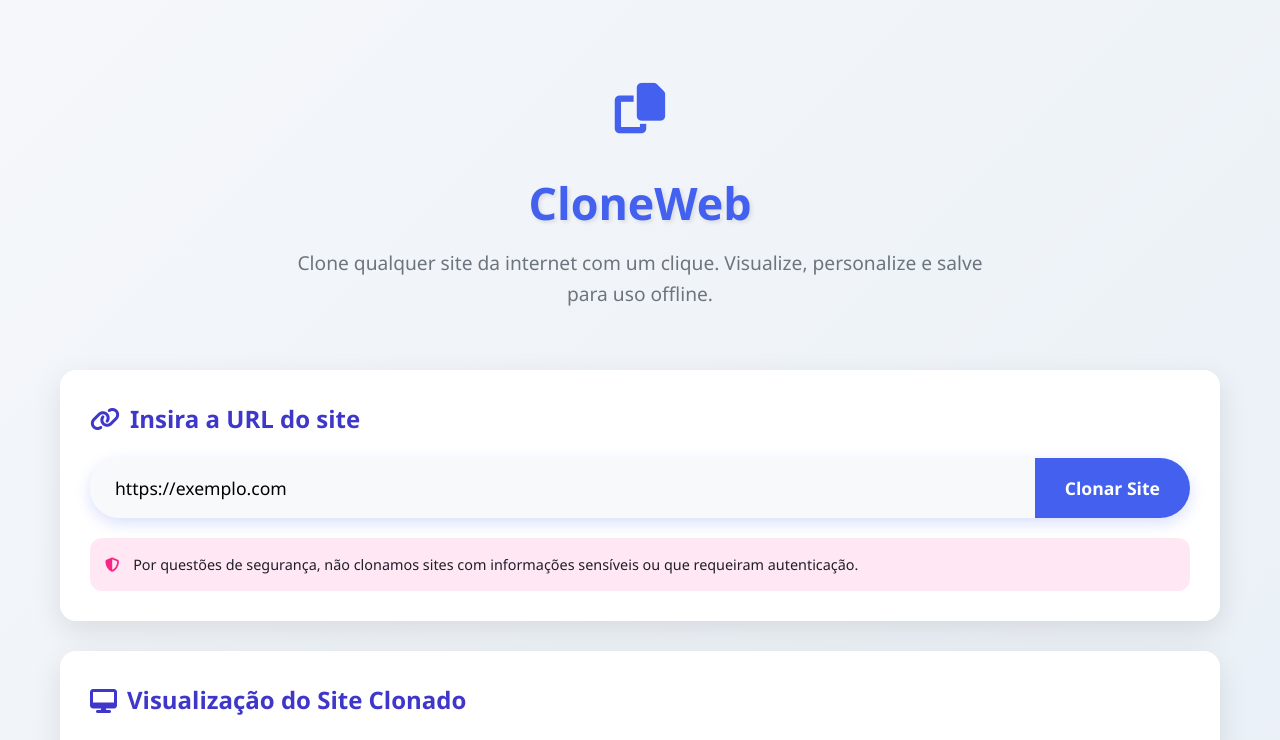
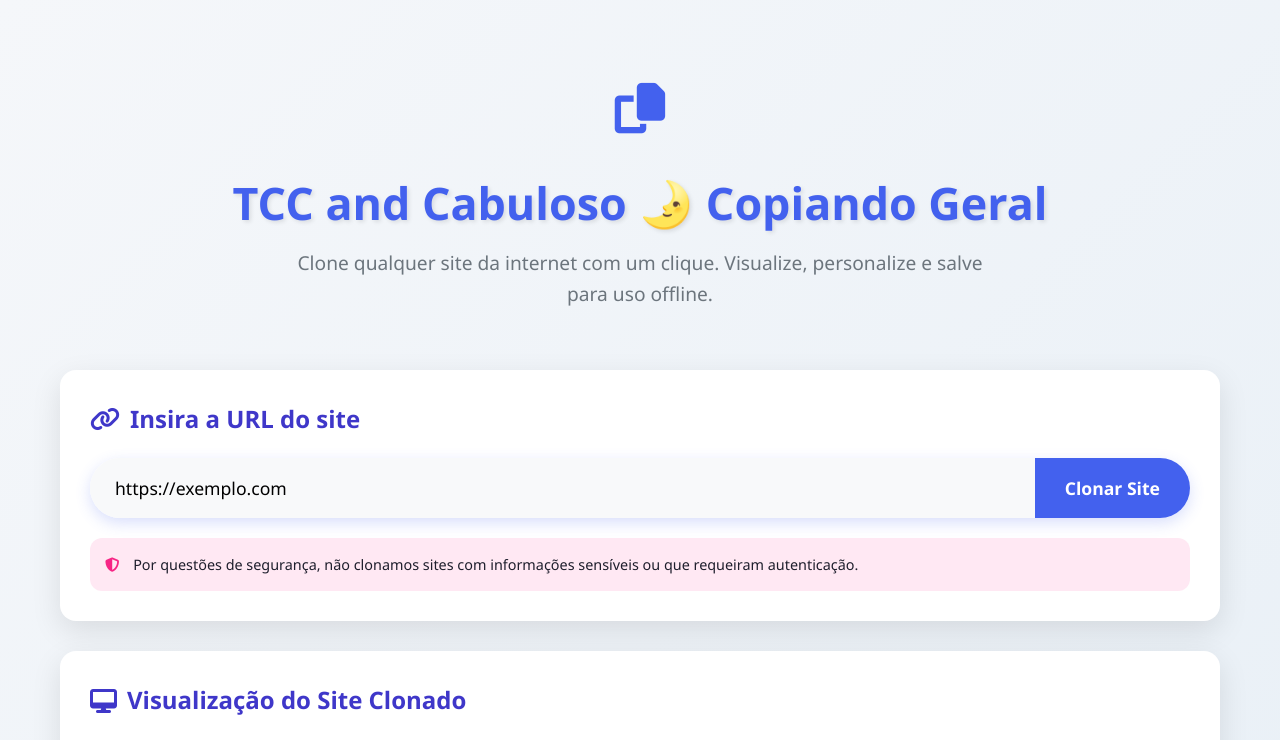
Before and after one commit to RaroCabuloso/CabulosoCopia, a plain HTML site: page V3.html in a window 1280 px wide. Shown: the top 740 px of the page. Drawn offline with Linux system fonts and the light colour scheme.

Commit message:
Update V3.html

```diff
--- a/V3.html
+++ b/V3.html
@@ -3,7 +3,7 @@
 <head>
     <meta charset="UTF-8">
     <meta name="viewport" content="width=device-width, initial-scale=1.0">
-    <title>CloneWeb - Clonador de Sites</title>
+    <title>TCC and Cabuloso 🌛 Copiando Geral - Clonador de Sites</title>
     <link rel="stylesheet" href="https://cdnjs.cloudflare.com/ajax/libs/font-awesome/6.4.0/css/all.min.css">
     <style>
         :root {
@@ -402,7 +402,7 @@
             <div class="logo">
                 <i class="fas fa-copy"></i>
             </div>
-            <h1>CloneWeb</h1>
+            <h1>TCC and Cabuloso 🌛 Copiando Geral</h1>
             <p>Clone qualquer site da internet com um clique. Visualize, personalize e salve para uso offline.</p>
         </header>
 
@@ -501,7 +501,7 @@
     </div>
 
     <footer class="footer">
-        <p>CloneWeb &copy; 2023 - Ferramenta de clonagem de sites para fins educacionais e de desenvolvimento</p>
+        <p>TCC and Cabuloso 🌛 Copiando Geral &copy; 2023 - Ferramenta de clonagem de sites para fins educacionais e de desenvolvimento</p>
         <p>Nota: Esta ferramenta respeita as diretivas robots.txt e não deve ser usada para clonar sites sem permissão.</p>
     </footer>
 
@@ -675,7 +675,7 @@
                                     </div>
                                 </div>
 
-                                <p>O CloneWeb recriou com sucesso toda a estrutura HTML, CSS, JavaScript e recursos deste site, permitindo que ele seja visualizado e executado localmente.</p>
+                                <p>O TCC and Cabuloso 🌛 Copiando Geral recriou com sucesso toda a estrutura HTML, CSS, JavaScript e recursos deste site, permitindo que ele seja visualizado e executado localmente.</p>
 
                                 <div style="text-align: center; margin-top: 30px;">
                                     <a href="#" class="btn">Botão de Exemplo</a>
```
